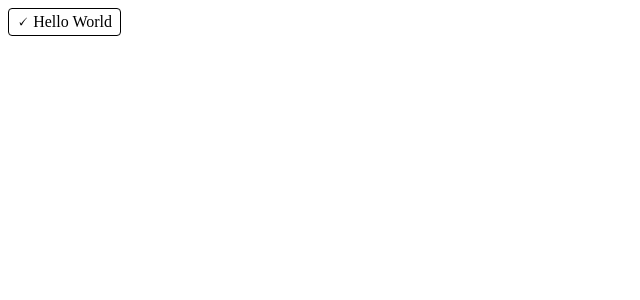
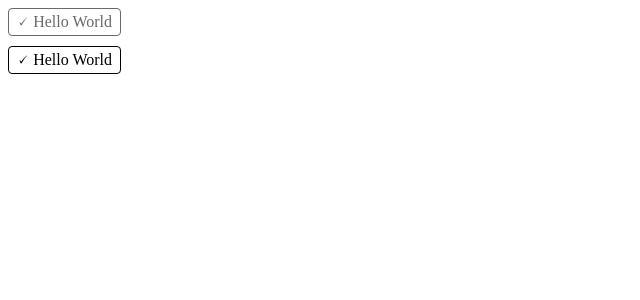
Before and after one commit to oscelest/react-button, a Next.js app: page / in a window 1280 px wide. Shown: the top 300 px of the page, without its empty margins (0-640 px from the left). Built offline with nearby package versions, Linux system fonts and the light colour scheme.

Commit message:
Update to add disabled button possibility

```diff
--- a/pages/index.tsx
+++ b/pages/index.tsx
@@ -3,6 +3,7 @@ import {Button} from "../src";
 function IndexPage() {
   return (
     <div style={{display: "flex", gridRowGap: "10px", flexFlow: "column", width: "100%", height: "500px"}}>
+      <Button icon={"\\1F5F8"} disabled={true}>Hello World</Button>
       <Button icon={"\\1F5F8"}>Hello World</Button>
     </div>
   );
--- a/src/components/Button.module.css
+++ b/src/components/Button.module.css
@@ -24,16 +24,21 @@
   outline: none;
 }
 
-.Component:global(.button[data-focus="true"]) {
+.Component:global(.button[data-focus="true"][data-disabled="false"]) {
   border: 1px solid Highlight;
 }
 
-.Component:global(.button[data-hover="true"]) {
+.Component:global(.button[data-hover="true"][data-disabled="false"]) {
   box-shadow: 0 0 0 10000px rgba(0, 0, 0, 0.04) inset;
 }
 
-.Component:global(.button[data-active="true"]) {
+.Component:global(.button[data-active="true"][data-disabled="false"]) {
   box-shadow: 0 0 0 10000px rgba(0, 0, 0, 0.1) inset;
+}
+
+.Component:global(.button[data-disabled="true"]) {
+  color:  dimgray;
+  border: 1px solid dimgray;
 }
 
 .Component:global(.button .button-icon) {
@@ -50,6 +55,7 @@
 .Component:global(.button .button-content) {
   display:     flex;
   flex:        1 1 auto;
+  align-items: center;
   box-sizing:  border-box;
   position:    relative;
   user-select: none;
--- a/src/components/Button.tsx
+++ b/src/components/Button.tsx
@@ -1,4 +1,4 @@
-import React, {ReactNode, CSSProperties, useState} from "react";
+import React, {CSSProperties, ReactNode, useState} from "react";
 import Style from "./Button.module.css";
 
 function Button<T>(props: ButtonProps<T>) {
@@ -6,16 +6,17 @@ function Button<T>(props: ButtonProps<T>) {
   const [mouse_down, setMouseDown] = useState<boolean>(false);
   const [hover, setHover] = useState<boolean>(false);
   const [focus, setFocus] = useState<boolean>(false);
-  const {value, children, icon, onClick, ...component_props} = props;
+  const {className, value, disabled, tabIndex, children, icon, onClick, ...component_props} = props;
 
   const classes = [Style.Component, "button"];
-  if (props.className) classes.push(props.className);
+  if (className) classes.push(className);
 
-  const icon_style = props.icon ? {"--icon": `"${icon}"`} as CSSProperties : undefined;
+  const icon_style = icon ? {"--icon": `"${icon}"`} as CSSProperties : undefined;
   const active = key_down || mouse_down;
+  const tab_index = !disabled ? tabIndex : undefined;
 
   return (
-    <div {...component_props} className={classes.join(" ")} tabIndex={0} data-active={active} data-hover={hover} data-focus={focus}
+    <div {...component_props} className={classes.join(" ")} tabIndex={tab_index} data-active={active} data-hover={hover} data-focus={focus} data-disabled={disabled}
          onClick={onButtonClick} onMouseEnter={onButtonMouseEnter} onMouseLeave={onButtonMouseLeave} onMouseDown={onButtonMouseDown} onMouseUp={onButtonMouseUp}
          onFocus={onButtonFocus} onBlur={onButtonBlur} onKeyDown={onButtonKeyDown} onKeyUp={onButtonKeyUp}>
       {!!icon_style && <div className={"button-icon"} style={icon_style}></div>}
@@ -24,50 +25,50 @@ function Button<T>(props: ButtonProps<T>) {
   );
 
   function onButtonClick(event: React.MouseEvent<HTMLDivElement>) {
-    if (event.defaultPrevented) return;
+    if (event.defaultPrevented || disabled) return;
     onClick?.(event, value);
   }
 
   function onButtonFocus(event: React.FocusEvent<HTMLDivElement>) {
-    if (event.defaultPrevented) return;
+    if (event.defaultPrevented || disabled) return;
     setFocus(true);
   }
 
   function onButtonBlur(event: React.FocusEvent<HTMLDivElement>) {
-    if (event.defaultPrevented) return;
+    if (event.defaultPrevented || disabled) return;
     setFocus(false);
   }
 
   function onButtonMouseEnter(event: React.MouseEvent<HTMLDivElement>) {
-    if (event.defaultPrevented) return;
+    if (event.defaultPrevented || disabled) return;
     setHover(true);
   }
 
   function onButtonMouseLeave(event: React.MouseEvent<HTMLDivElement>) {
-    if (event.defaultPrevented) return;
+    if (event.defaultPrevented || disabled) return;
     setHover(false);
   }
 
   function onButtonMouseDown(event: React.MouseEvent<HTMLDivElement>) {
-    if (event.defaultPrevented) return;
+    if (event.defaultPrevented || disabled) return;
     setMouseDown(true);
     props.onMouseDown?.(event);
   }
 
   function onButtonMouseUp(event: React.MouseEvent<HTMLDivElement>) {
-    if (event.defaultPrevented) return;
+    if (event.defaultPrevented || disabled) return;
     setMouseDown(false);
     props.onMouseUp?.(event);
   }
 
   function onButtonKeyDown(event: React.KeyboardEvent<HTMLDivElement>) {
-    if (event.defaultPrevented) return;
+    if (event.defaultPrevented || disabled) return;
     if (event.code === "Enter" || event.code === "NumpadEnter" || event.code === "Space") setKeyDown(true);
     props.onKeyDown?.(event);
   }
 
   function onButtonKeyUp(event: React.KeyboardEvent<HTMLDivElement>) {
-    if (event.defaultPrevented) return;
+    if (event.defaultPrevented || disabled) return;
     if (event.code === "Enter" || event.code === "NumpadEnter" || event.code === "Space") setKeyDown(false);
     props.onKeyUp?.(event);
   }
```
